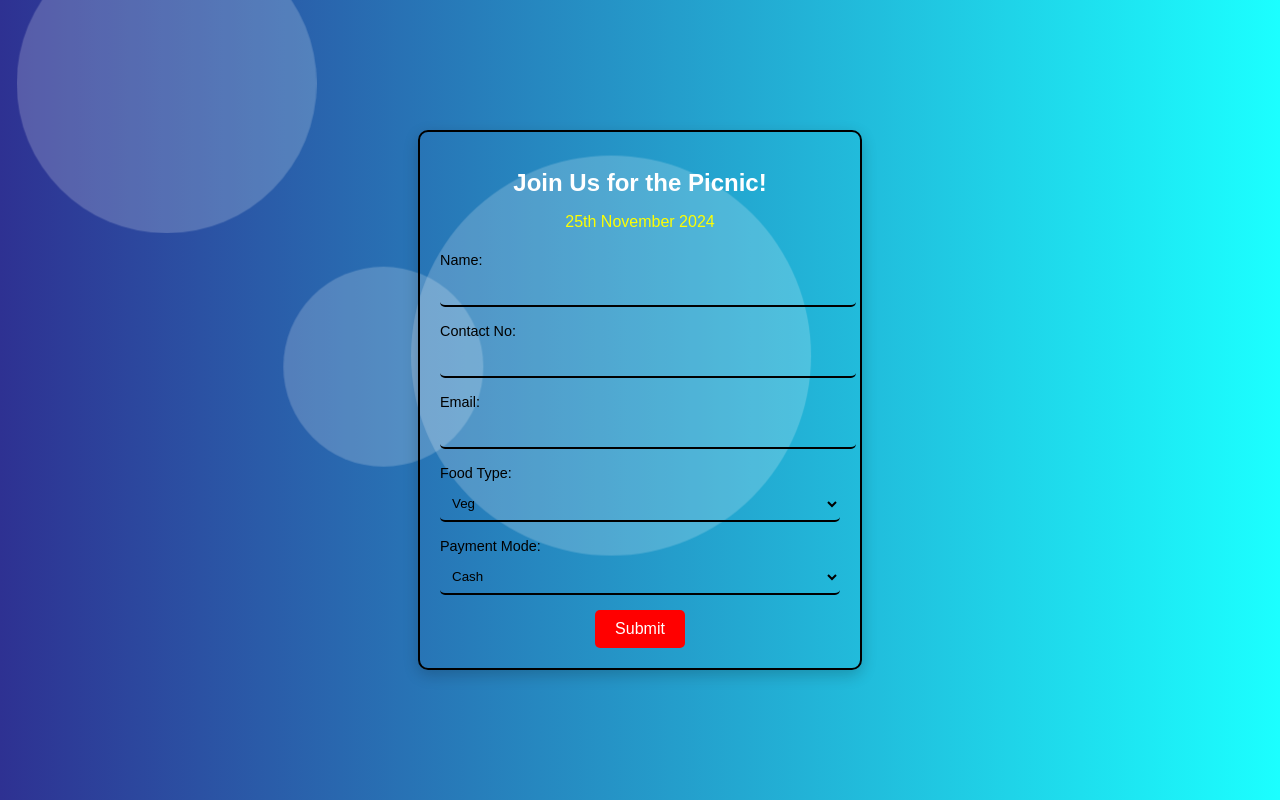
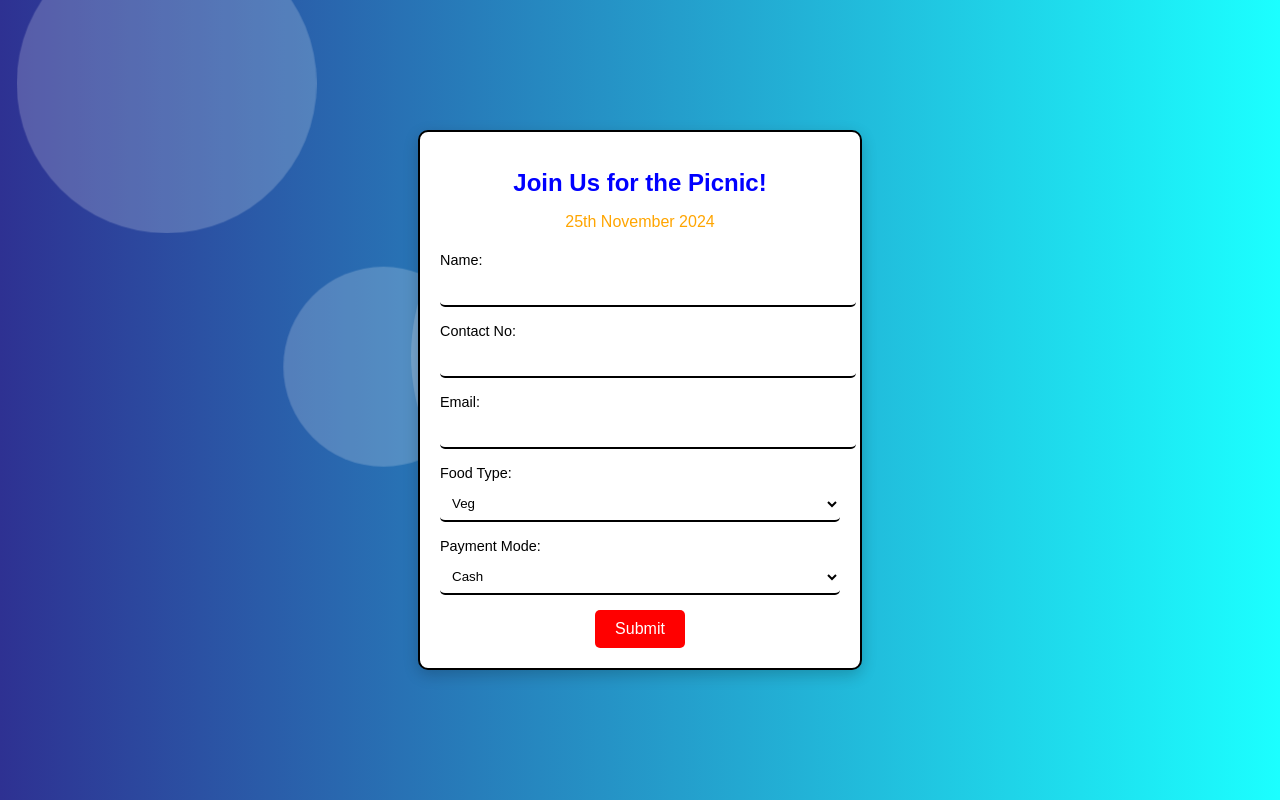
Before and after one commit to Rupam-Kundu-04/Picnic, a plain HTML site: page form.html in a window 1280 px wide. Drawn offline with Linux system fonts and the light colour scheme.

Commit message:
customize form

```diff
--- a/form.html
+++ b/form.html
@@ -32,7 +32,8 @@
 
 
             /* background: linear-gradient(to right, #2E3192, #1BFFFF); */
-            background: transparent;
+            /* background: transparent; */
+            background-color: white;
             border: 2px solid black;
 
         }
@@ -41,13 +42,13 @@
             font-size: 1.5rem;
             margin-bottom: 10px;
             color: darkslateblueblue;
-            color: white;
+            color: blue;
             font-weight: bold;
         }
 
         p {
             font-size: 1rem;
-            color: yellow;
+            color: orange;
             margin-bottom: 20px;
         }
 
```
